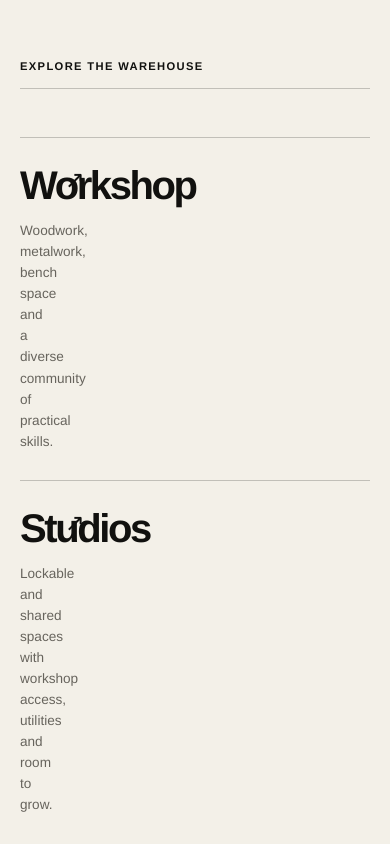
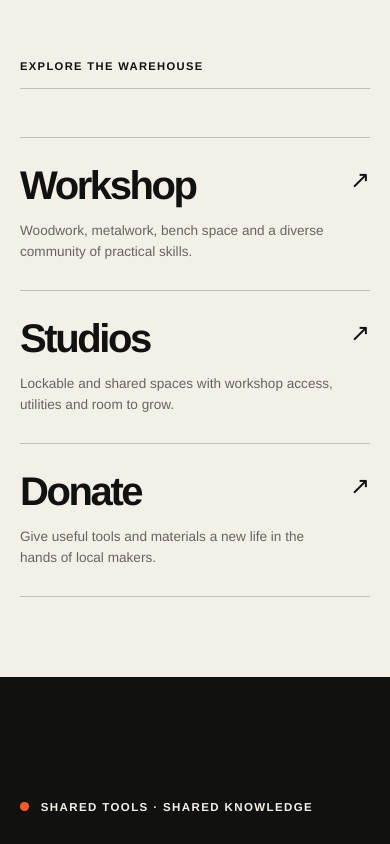
Before and after one commit to nigelheap/norm-modern, a Vue app: page / in a window 390 px wide. Shown: the part 1800-2644 px from the top of the page. Built offline with nearby package versions, Linux system fonts and the light colour scheme.

Commit message:
mobile fix
Signed-off-by: Nigel <nigel.c.heap@gmail.com>

```diff
--- a/src/assets/main.css
+++ b/src/assets/main.css
@@ -1313,7 +1313,7 @@ select {
   }
 
   .route-card {
-    grid-template-columns: 2rem minmax(0, 1fr) auto;
+    grid-template-columns: minmax(0, 1fr) auto;
     gap: 0.8rem;
   }
 
```
